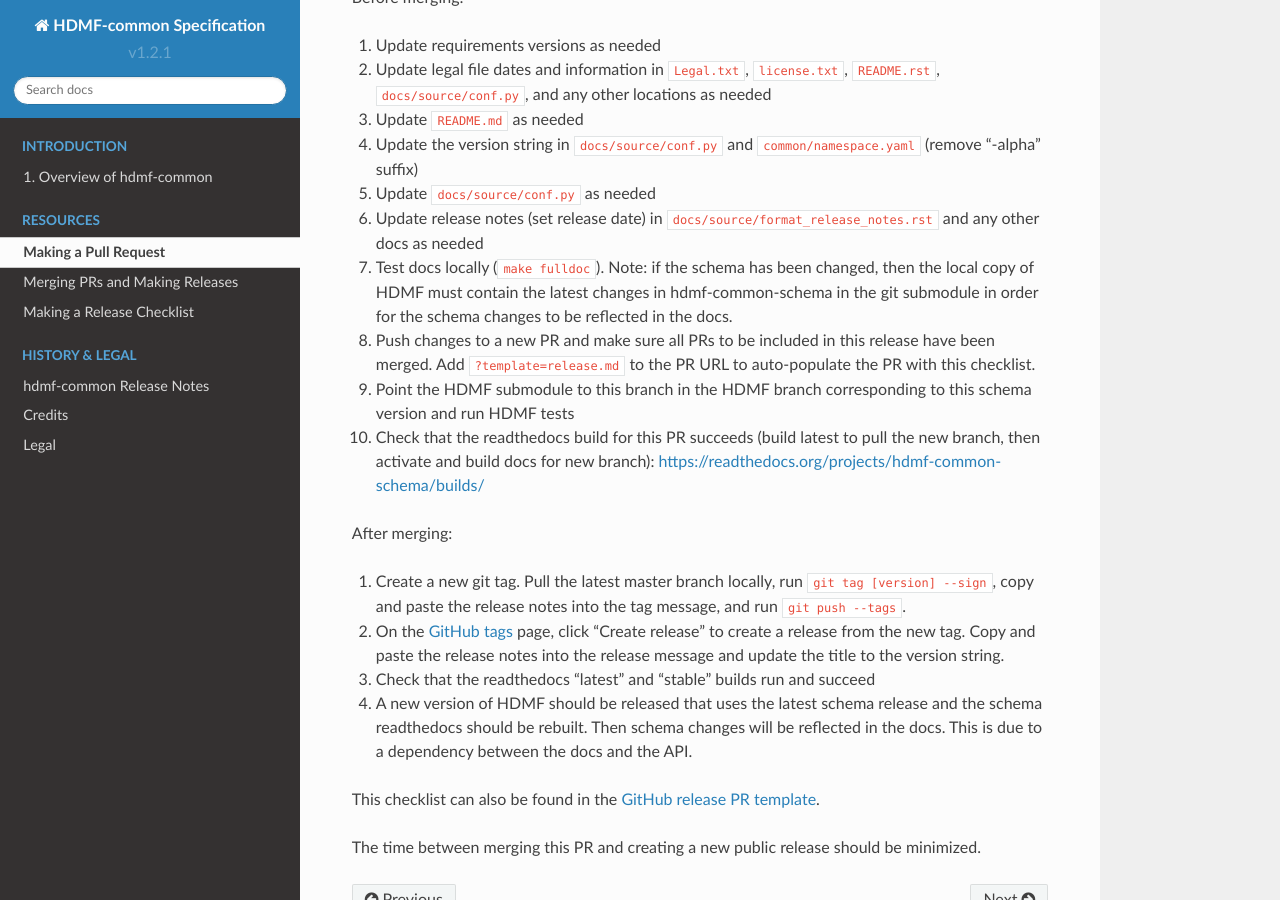
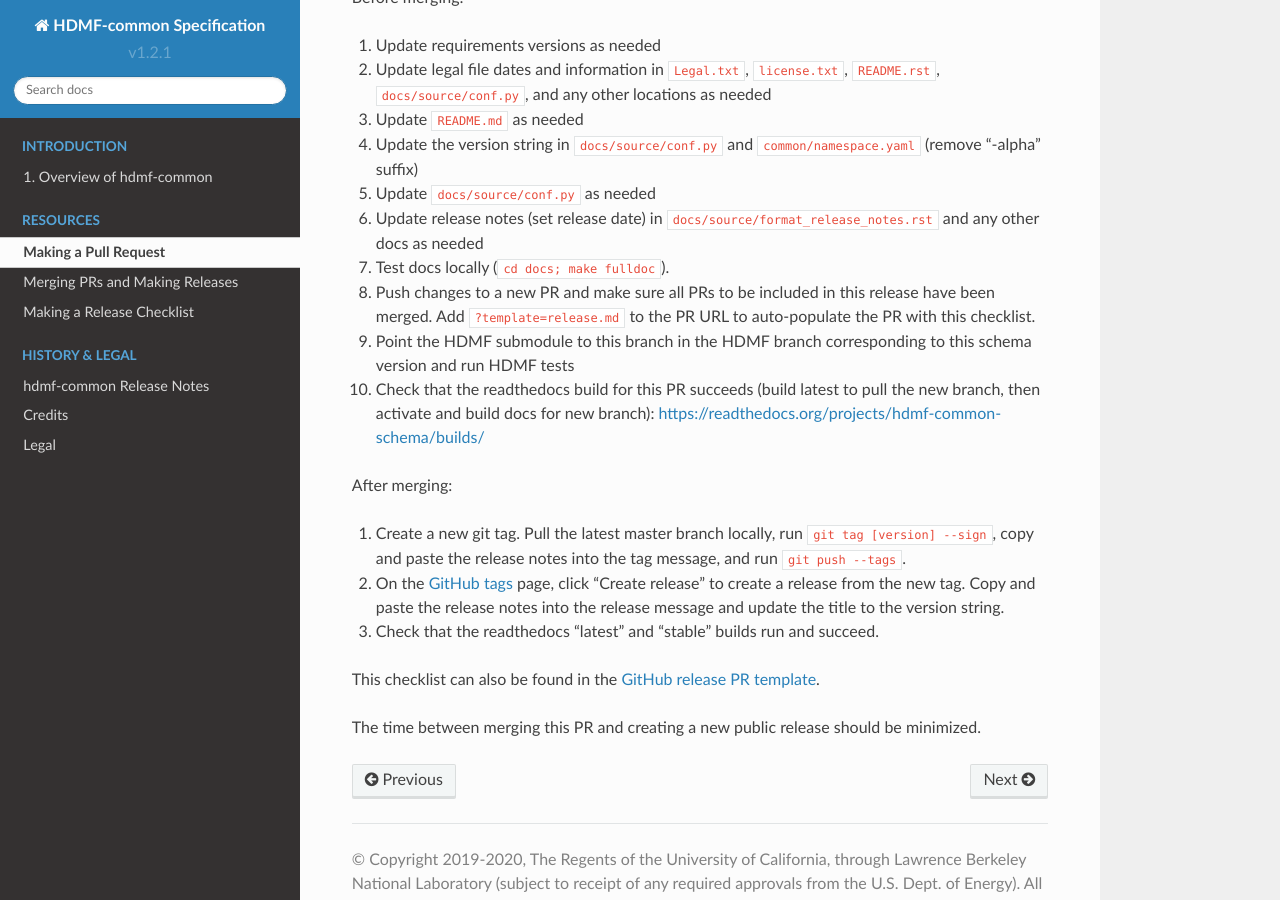
Before and after one commit to hdmf-dev/hdmf-common-schema, a Sphinx documentation site: the page built from docs/source/software_process.rst, in a window 1280 px wide and 900 px high, scrolled down 1477 px. Built offline with Sphinx 7.4.7 and the Read the Docs theme 2.0.0, drawn with Linux system fonts in a browser that asks for light colours.

Commit message:
Update release template and software process

```diff
--- a/docs/source/software_process.rst
+++ b/docs/source/software_process.rst
@@ -63,9 +63,7 @@
 4. Update the version string in ``docs/source/conf.py`` and ``common/namespace.yaml`` (remove "-alpha" suffix)
 5. Update ``docs/source/conf.py`` as needed
 6. Update release notes (set release date) in ``docs/source/format_release_notes.rst`` and any other docs as needed
-7. Test docs locally (``make fulldoc``). Note: if the schema has been changed, then the local copy of HDMF must contain
-   the latest changes in hdmf-common-schema in the git submodule in order for the schema changes to be reflected in the
-   docs.
+7. Test docs locally (``cd docs; make fulldoc``).
 8. Push changes to a new PR and make sure all PRs to be included in this release have been merged. Add
    ``?template=release.md`` to the PR URL to auto-populate the PR with this checklist.
 9. Point the HDMF submodule to this branch in the HDMF branch corresponding to this schema version and run HDMF tests
@@ -78,10 +76,7 @@
    release notes into the tag message, and run ``git push --tags``.
 2. On the `GitHub tags`_ page, click "Create release" to create a release from the new tag. Copy and paste the release
    notes into the release message and update the title to the version string.
-3. Check that the readthedocs "latest" and "stable" builds run and succeed
-4. A new version of HDMF should be released that uses the latest schema release and the schema readthedocs should be
-   rebuilt. Then schema changes will be reflected in the docs. This is due to a dependency between the docs and the
-   API.
+3. Check that the readthedocs "latest" and "stable" builds run and succeed.
 
 This checklist can also be found in the `GitHub release PR template`_.
 
```
Also changed, not shown: .github/PULL_REQUEST_TEMPLATE/release.md.
